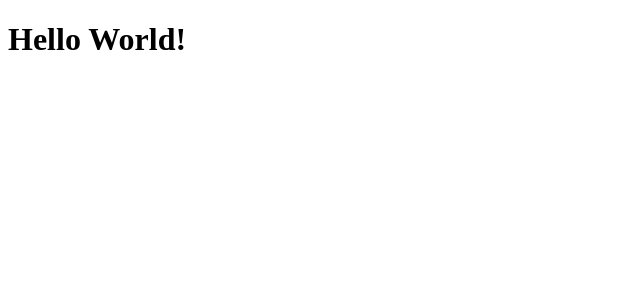
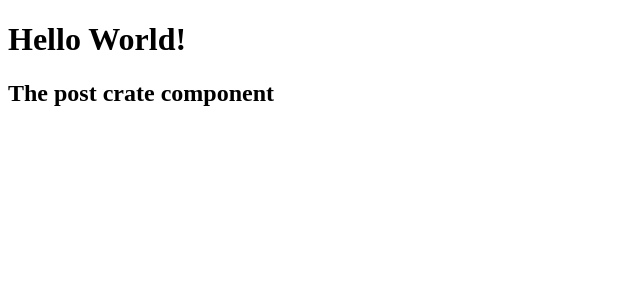
Before and after one commit to arjan-bal/mean-chatting-app, an Angular app: page / in a window 1280 px wide. Shown: the top 300 px of the page, without its empty margins (0-640 px from the left). Built offline with nearby package versions, Linux system fonts and the light colour scheme.

Commit message:
added first component

```diff
--- a/src/app/app.component.html
+++ b/src/app/app.component.html
@@ -1 +1,2 @@
 <h1>Hello World!</h1>
+<app-post-create></app-post-create>
--- a/src/app/app.module.ts
+++ b/src/app/app.module.ts
@@ -2,10 +2,12 @@
 import { NgModule } from '@angular/core';
 
 import { AppComponent } from './app.component';
+import { PostCreateComponent } from './posts/post-create/post-create.component';
 
 @NgModule({
   declarations: [
-    AppComponent
+    AppComponent,
+    PostCreateComponent
   ],
   imports: [
     BrowserModule
--- /dev/null
+++ b/src/app/posts/post-create/post-create.component.html
@@ -0,0 +1 @@
+<h2> The post crate component</h2>
```
Also changed, not shown: src/app/posts/post-create/post-create.component.ts (added, +10 -0 lines).
